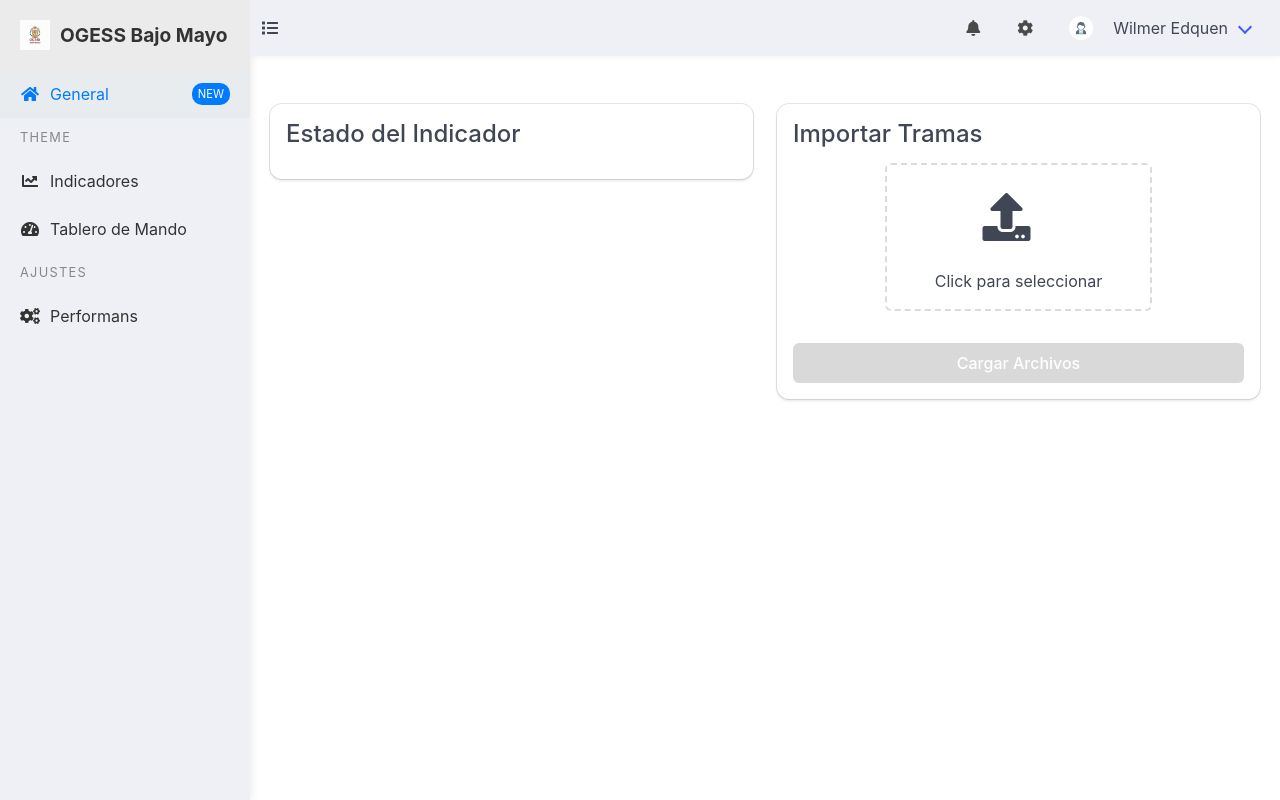
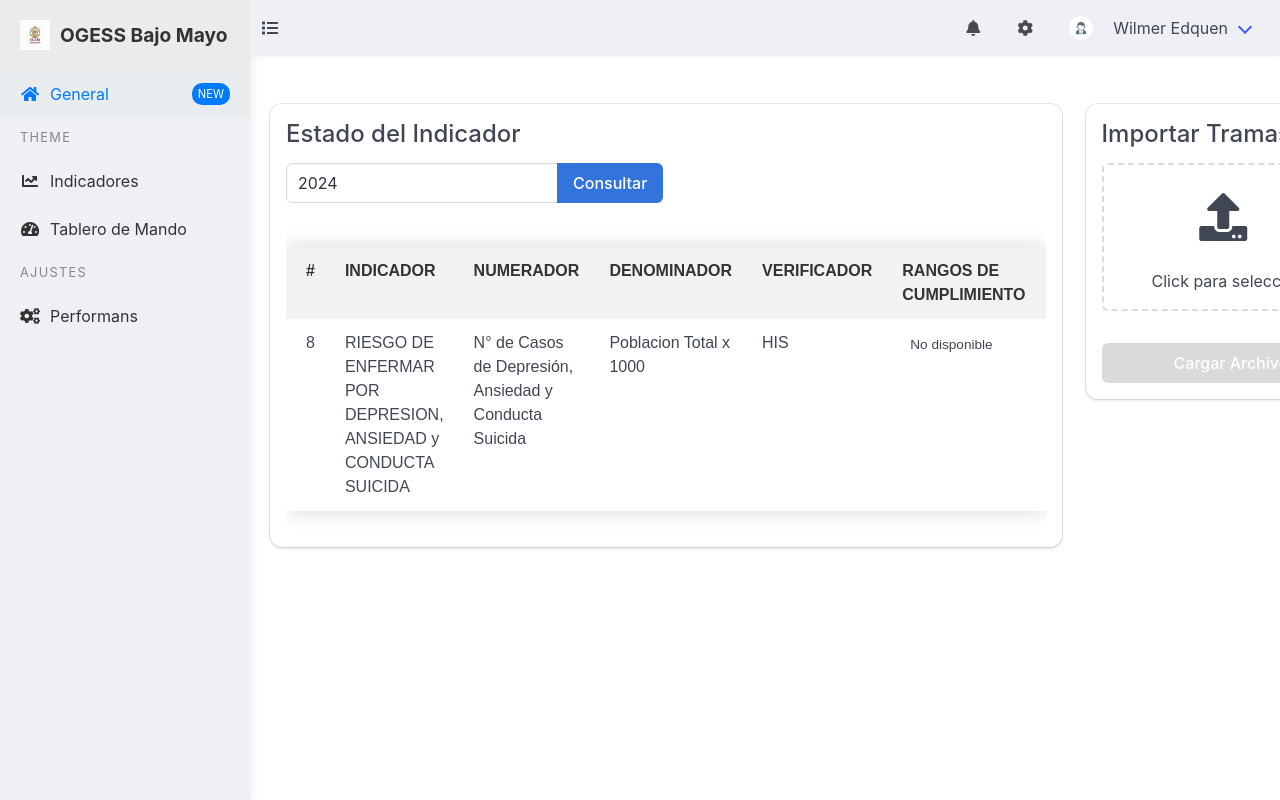
Before and after one commit to Jazeg/Dashboard-OGESS, an Angular app: page /dashboard in a window 1280 px wide. Built offline with nearby package versions, Linux system fonts and the light colour scheme.

Commit message:
Consulta año Indicador 8 - Rango cumplimiento + color dinámico 100%

```diff
--- a/src/app/app.module.ts
+++ b/src/app/app.module.ts
@@ -1,5 +1,6 @@
 import { NgModule } from '@angular/core';
 import { BrowserModule } from '@angular/platform-browser';
+import { FormsModule } from '@angular/forms';
 import { HttpClientModule } from '@angular/common/http';
 
 import { AppRoutingModule } from './app-routing.module';
@@ -28,6 +29,7 @@ import { PageNotFoundComponent } from './components/page-not-found/page-not-foun
   ],
   imports: [
     BrowserModule,
+    FormsModule,
     AppRoutingModule,
     HttpClientModule
   ],
--- a/src/app/components/general/general.component.css
+++ b/src/app/components/general/general.component.css
@@ -160,3 +160,123 @@ p, span, .file-label {
   min-height: auto; /* Altura mínima, ajusta según necesites */
   max-height: auto; /* Altura máxima, ajusta según necesites */
 }
+
+/* TABLA DE DATOS */
+/* Estilos base de la tabla */
+.custom-table {
+  width: 100%;
+  border-collapse: separate;
+  border-spacing: 0;
+  margin: 20px 0;
+  font-size: 1em;
+  font-family: 'Arial', sans-serif;
+  min-width: 400px;
+  box-shadow: 0 0 20px rgba(0, 0, 0, 0.15);
+  --bulma-table-background-color: transparent;
+  background-color: transparent;
+}
+
+/* Sobrescribir estilos de Bulma */
+.custom-table.table {
+  --bulma-table-background-color: transparent;
+  --bulma-table-color: inherit;
+  background-color: transparent;
+  color: inherit;
+}
+
+.custom-table.table td,
+.custom-table.table th {
+  border: none;
+  border-style: none !important;
+  padding: 12px 15px;
+  color: inherit;
+}
+
+/* Estilos del encabezado */
+.custom-table thead tr {
+  background-color: #f2f2f2;
+  color: #333;
+  text-align: left;
+  font-weight: bold;
+}
+
+/* Estilos de las filas del cuerpo */
+.custom-table tbody tr {
+  border-bottom: 1px solid #dddddd;
+  background-color: #ffffff;
+}
+
+.custom-table tbody tr:nth-of-type(even) {
+  background-color: #f9f9f9;
+}
+
+.custom-table tbody tr:last-of-type {
+  border-bottom: 2px solid #f2f2f2;
+}
+
+.custom-table tbody tr:hover {
+  background-color: #f1f1f1;
+}
+
+/* Asegurar color de texto en encabezados */
+.custom-table thead tr th {
+  color: #333 !important;
+}
+
+/* Ajustes de espaciado */
+.custom-table th:first-child,
+.custom-table td:first-child {
+  padding-left: 20px;
+}
+
+.custom-table th:last-child,
+.custom-table td:last-child {
+  padding-right: 20px;
+}
+
+.custom-table td {
+  transition: background-color 0.3s ease;
+}
+
+
+
+/* Contenedor con scroll horizontal */
+.table-container {
+  overflow-x: auto;
+  margin-top: 20px;
+}
+
+/* Diseño responsive */
+@media screen and (max-width: 600px) {
+  .custom-table {
+    font-size: 0.9em;
+  }
+
+  .custom-table td,
+  .custom-table th {
+    padding: 10px 12px;
+  }
+}
+
+.rango-cumplimiento {
+  padding: 4px 8px;
+  border-radius: 4px;
+  font-size: 0.85em;
+  font-weight: 500;
+  display: inline-block;
+}
+
+.rango-bajo {
+  background-color: #e8f5e9;
+  color: #006806;
+}
+
+.rango-medio {
+  background-color: #fff3e0;
+  color: #f57c00;
+}
+
+.rango-alto {
+  background-color: #e3f2fd;
+  color: #d21919;
+}
--- a/src/app/components/general/general.component.html
+++ b/src/app/components/general/general.component.html
@@ -3,11 +3,53 @@
     <div class="card">
       <div class="card-content">
         <p class="title is-4">Estado del Indicador</p>
-        <div class="chart-container">
+        <div class="field has-addons">
+          <div class="control">
+            <input
+              class="input"
+              type="number"
+              [(ngModel)]="anioEspecifico"
+              placeholder="Ingrese el año"
+            />
+          </div>
+          <div class="control">
+            <button class="button is-primary" (click)="consultarIndicador()">
+              Consultar
+            </button>
+          </div>
+        </div>
+        <div class="table-container mt-3">
+          <table class="table custom-table">
+            <thead>
+              <tr>
+                <th>#</th>
+                <th>INDICADOR</th>
+                <th>NUMERADOR</th>
+                <th>DENOMINADOR</th>
+                <th>VERIFICADOR</th>
+                <th>RANGOS DE CUMPLIMIENTO</th>
+              </tr>
+            </thead>
+            <tbody>
+              <tr *ngFor="let indicador of indicadores">
+                <td>{{ indicador.id }}</td>
+                <td>{{ indicador.indicador }}</td>
+                <td>{{ indicador.numerador }}</td>
+                <td>{{ indicador.denominador }}</td>
+                <td>{{ indicador.verificador }}</td>
+                <td>
+                  <span [class]="'rango-cumplimiento ' + getRangoClass(indicador.rangoCumplimiento)">
+                    {{ indicador.rangoCumplimiento }}
+                  </span>
+                </td>
+              </tr>
+            </tbody>
+          </table>
         </div>
       </div>
     </div>
   </div>
+
   <div class="column">
     <div class="card">
       <div class="card-content">
@@ -15,18 +57,24 @@
         <div class="file-upload-container">
           <div class="file is-centered is-boxed">
             <label class="file-label">
-              <input class="file-input" type="file" (change)="onFileSelected($event)" [disabled]="uploadedFiles.length >= 3" multiple>
+              <input
+                class="file-input"
+                type="file"
+                (change)="onFileSelected($event)"
+                [disabled]="uploadedFiles.length >= 3"
+                multiple
+              />
               <span class="file-cta">
                 <span class="file-icon">
                   <i class="fas fa-upload"></i>
                 </span>
-                <span class="file-label">
-                  Click para seleccionar
-                </span>
+                <span class="file-label"> Click para seleccionar </span>
               </span>
             </label>
           </div>
-          <p *ngIf="uploadedFiles.length >= 2" class="file-limit-message">Máximo 2 archivos permitidos</p>
+          <p *ngIf="uploadedFiles.length >= 2" class="file-limit-message">
+            Máximo 2 archivos permitidos
+          </p>
         </div>
         <div class="uploaded-files-list" *ngIf="uploadedFiles.length > 0">
           <ul>
@@ -41,11 +89,17 @@
           </ul>
         </div>
         <div class="upload-button-container">
-          <button class="button is-primary is-fullwidth"
-          [disabled]="uploadedFiles.length === 0 || uploadedFiles.length > 2 || isUploading"
-          (click)="uploadFiles()">
-    {{ isUploading ? 'Cargando...' : 'Cargar Archivos' }}
-  </button>
+          <button
+            class="button is-primary is-fullwidth"
+            [disabled]="
+              uploadedFiles.length === 0 ||
+              uploadedFiles.length > 2 ||
+              isUploading
+            "
+            (click)="uploadFiles()"
+          >
+            {{ isUploading ? "Cargando..." : "Cargar Archivos" }}
+          </button>
         </div>
       </div>
     </div>
--- a/src/app/components/general/general.component.ts
+++ b/src/app/components/general/general.component.ts
@@ -1,15 +1,79 @@
-import { Component } from '@angular/core';
+import { HttpErrorResponse } from '@angular/common/http';
+import { Component, OnInit } from '@angular/core';
 import { DataService } from 'src/app/data.service';
+
+interface IndicadorData {
+  id: number;
+  indicador: string;
+  numerador: string;
+  denominador: string;
+  verificador: string;
+  rangoCumplimiento: string;
+}
+
 @Component({
   selector: 'app-general',
   templateUrl: './general.component.html',
   styleUrls: ['./general.component.css']
 })
-export class GeneralComponent {
+
+export class GeneralComponent implements OnInit {
   uploadedFiles: File[] = [];
   isUploading: boolean = false;
+  indicadores: IndicadorData[] = [];
+  anioEspecifico: number = new Date().getFullYear();
 
   constructor(private dataService: DataService) {}
+
+  ngOnInit() {
+    this.initializeIndicadores();
+  }
+  initializeIndicadores() {
+    this.indicadores = [
+      {
+        id: 8,
+        indicador: 'RIESGO DE ENFERMAR POR DEPRESION, ANSIEDAD y CONDUCTA SUICIDA',
+        numerador: 'N° de Casos de Depresión, Ansiedad y Conducta Suicida',
+        denominador: 'Poblacion Total x 1000',
+        verificador: 'HIS',
+        rangoCumplimiento: 'No disponible'
+      }
+    ];
+  }
+
+  consultarIndicador() {
+    if (!this.anioEspecifico) {
+      alert('Por favor, ingrese un año válido');
+      return;
+    }
+
+    this.indicadores[0].rangoCumplimiento = 'Consultando...';
+
+    this.dataService.getIndicador8(this.anioEspecifico.toString()).subscribe(
+      (data: { resultado_final: number }) => {
+        this.indicadores[0].rangoCumplimiento = data.resultado_final.toFixed(2); // Redondeamos a 2 decimales
+      },
+      (error: HttpErrorResponse) => {
+        console.error('Error al obtener rangos de cumplimiento', error);
+        this.indicadores[0].rangoCumplimiento = 'Error al consultar';
+      }
+    );
+  }
+
+  getRangoClass(valor: string): string {
+    const numericValue = parseFloat(valor);
+    if (isNaN(numericValue)) {
+      return '';
+    }
+    if (numericValue <= 5.00) {
+      return 'rango-bajo';
+    } else if (numericValue <= 9.99) {
+      return 'rango-medio';
+    } else {
+      return 'rango-alto';
+    }
+  }
+
 
   onFileSelected(event: any) {
     const files: FileList = event.target.files;
--- a/src/app/data.service.ts
+++ b/src/app/data.service.ts
@@ -16,4 +16,8 @@ export class DataService {
   uploadFiles(formData: FormData): Observable<any> {
     return this.http.post(`${this.apiUrl}/upload_nominal/`, formData);
   }
+
+  getIndicador8(anioEspecifico: string): Observable<{ resultado_final: number }> {
+    return this.http.get<{ resultado_final: number }>(`${this.apiUrl}/indicador8_ii/${anioEspecifico}`);
+  }
 }
```
